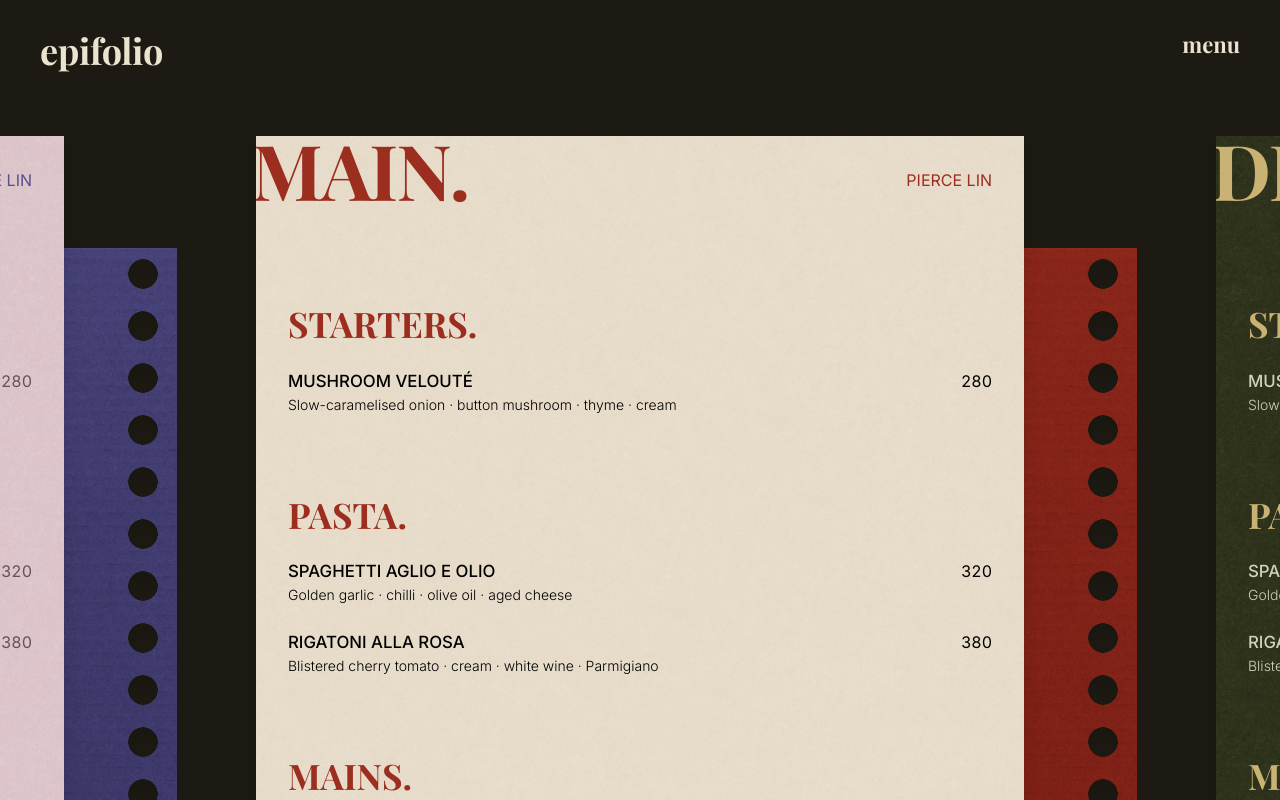
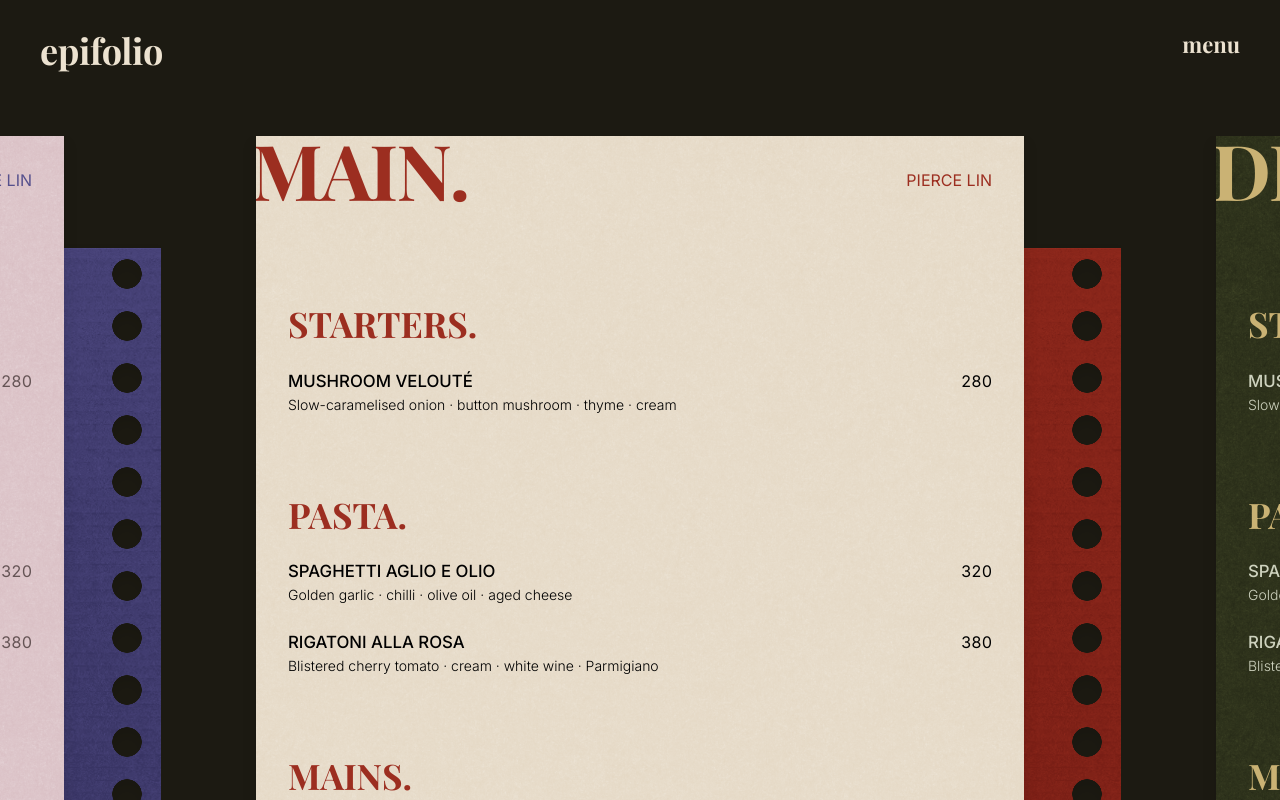
Before and after one commit to piercelin11/epifolio, a Next.js app: page / in a window 1280 px wide. Built offline with nearby package versions, Linux system fonts and the light colour scheme; a web font is replaced by a local one.

Commit message:
fix(menu,recipe): shift the recipe sheet left by half a paper padding
- --paper-inset-x and the padding part of --paper-offset-x drop from
  2 to 1.5 paddings, so the sheet keeps its width
- Update docs/features/paper-stack.md

```diff
--- a/src/app/globals.css
+++ b/src/app/globals.css
@@ -153,12 +153,12 @@
 	--paper-base-width: min(48rem, 100vw - 24rem);
 	/* Inner margin between a sheet's edge and its content */
 	--paper-padding: 2rem;
-	/* How far the offset sheet's left edge sits inside the base sheet's */
-	--paper-inset-x: calc(var(--paper-padding) * 2);
-	/* How far the offset sheet's right edge sits past the base sheet's: its punched holes plus twice the padding */
+	/* How far the offset sheet's left edge sits inside the base sheet's: one and a half paddings */
+	--paper-inset-x: calc(var(--paper-padding) * 1.5);
+	/* How far the offset sheet's right edge sits past the base sheet's: its punched holes plus one and a half paddings */
 	--paper-offset-x: calc(
 		var(--paper-hole-inset) + var(--paper-hole-size) / 2 +
-			var(--paper-padding) * 2
+			var(--paper-padding) * 1.5
 	);
 	/* How far the offset sheet's top edge sits below the base sheet's */
 	--paper-offset-y: 7rem;
```
Also changed, not shown: 1 other file (tests, documents, lock files or other folders).
